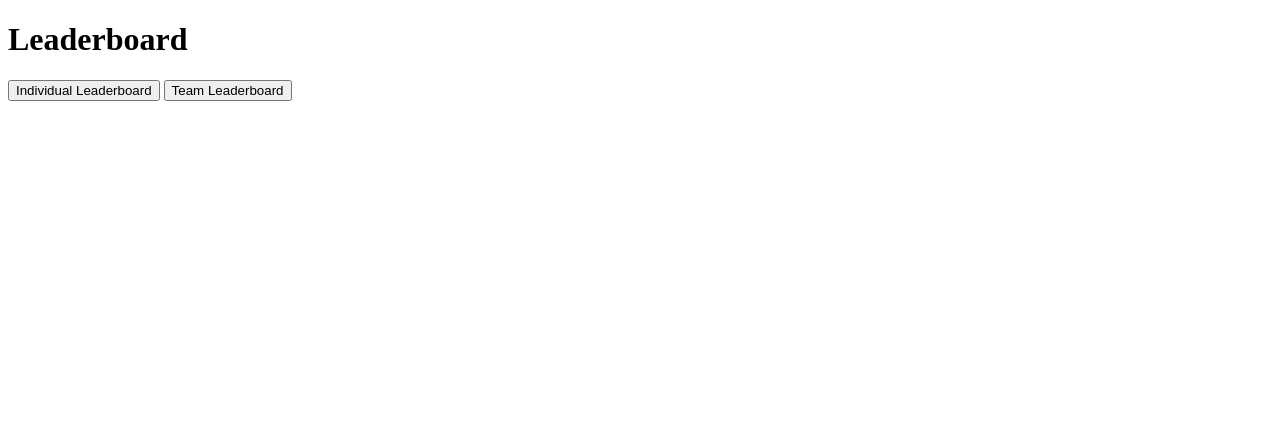
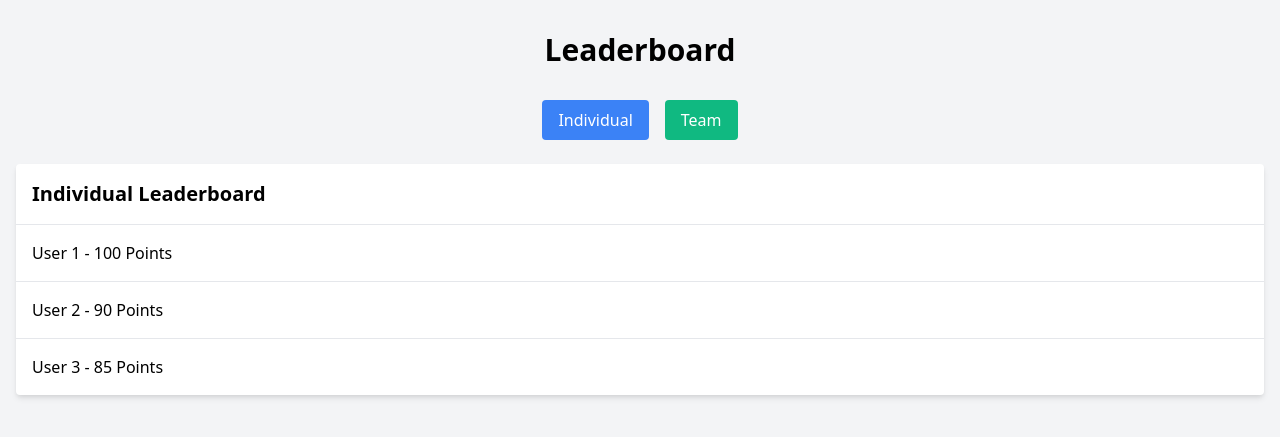
Before and after one commit to bogdano/engage, a Django app: template templates/leaderboard.html in a window 1280 px wide. Shown: the top 437 px of the page. Run offline with Django 5.2, Linux system fonts and the light colour scheme; the template is opened without the code that fills it, so the values that code supplies are empty.

Commit message:
partial template

```diff
--- a/templates/leaderboard.html
+++ b/templates/leaderboard.html
@@ -4,17 +4,36 @@
     <meta charset="UTF-8">
     <title>Leaderboard</title>
     <script src="https://unpkg.com/htmx.org"></script>
+    <link href="https://cdn.jsdelivr.net/npm/tailwindcss@2.2.19/dist/tailwind.min.css" rel="stylesheet">
 </head>
-<body>
+<body class="bg-gray-100">
+    <div class="container mx-auto px-4">
+        <h1 class="text-3xl font-bold text-center my-8">Leaderboard</h1>
 
-<h1>Leaderboard</h1>
+        <div class="flex justify-center mb-6">
+            <button class="mx-2 px-4 py-2 bg-blue-500 text-white rounded hover:bg-blue-700 transition duration-300">Individual</button>
+            <button class="mx-2 px-4 py-2 bg-green-500 text-white rounded hover:bg-green-700 transition duration-300">Team</button>
+        </div>
 
-<button hx-get="/leaderboard/individual/" hx-target="#leaderboard-content" hx-trigger="click">Individual Leaderboard</button>
-<button hx-get="/leaderboard/team/" hx-target="#leaderboard-content" hx-trigger="click">Team Leaderboard</button>
+        <div class="bg-white shadow-md rounded my-6">
+            <div class="leaderboard-individual">
+                <h2 class="text-xl font-semibold p-4 border-b">Individual Leaderboard</h2>
+                <ul class="divide-y divide-gray-200">
+                    <li class="p-4 hover:bg-gray-50 transition duration-150">User 1 - 100 Points</li>
+                    <li class="p-4 hover:bg-gray-50 transition duration-150">User 2 - 90 Points</li>
+                    <li class="p-4 hover:bg-gray-50 transition duration-150">User 3 - 85 Points</li>
+                </ul>
+            </div>
 
-<div id="leaderboard-content">
-
-</div>
-
+            <div class="leaderboard-team hidden">
+                <h2 class="text-xl font-semibold p-4 border-b">Team Leaderboard</h2>
+                <ul class="divide-y divide-gray-200">
+                    <li class="p-4 hover:bg-gray-50 transition duration-150">Team A - 300 Points</li>
+                    <li class="p-4 hover:bg-gray-50 transition duration-150">Team B - 250 Points</li>
+                    <li class="p-4 hover:bg-gray-50 transition duration-150">Team C - 200 Points</li>
+                </ul>
+            </div>
+        </div>
+    </div>
 </body>
 </html>
```
